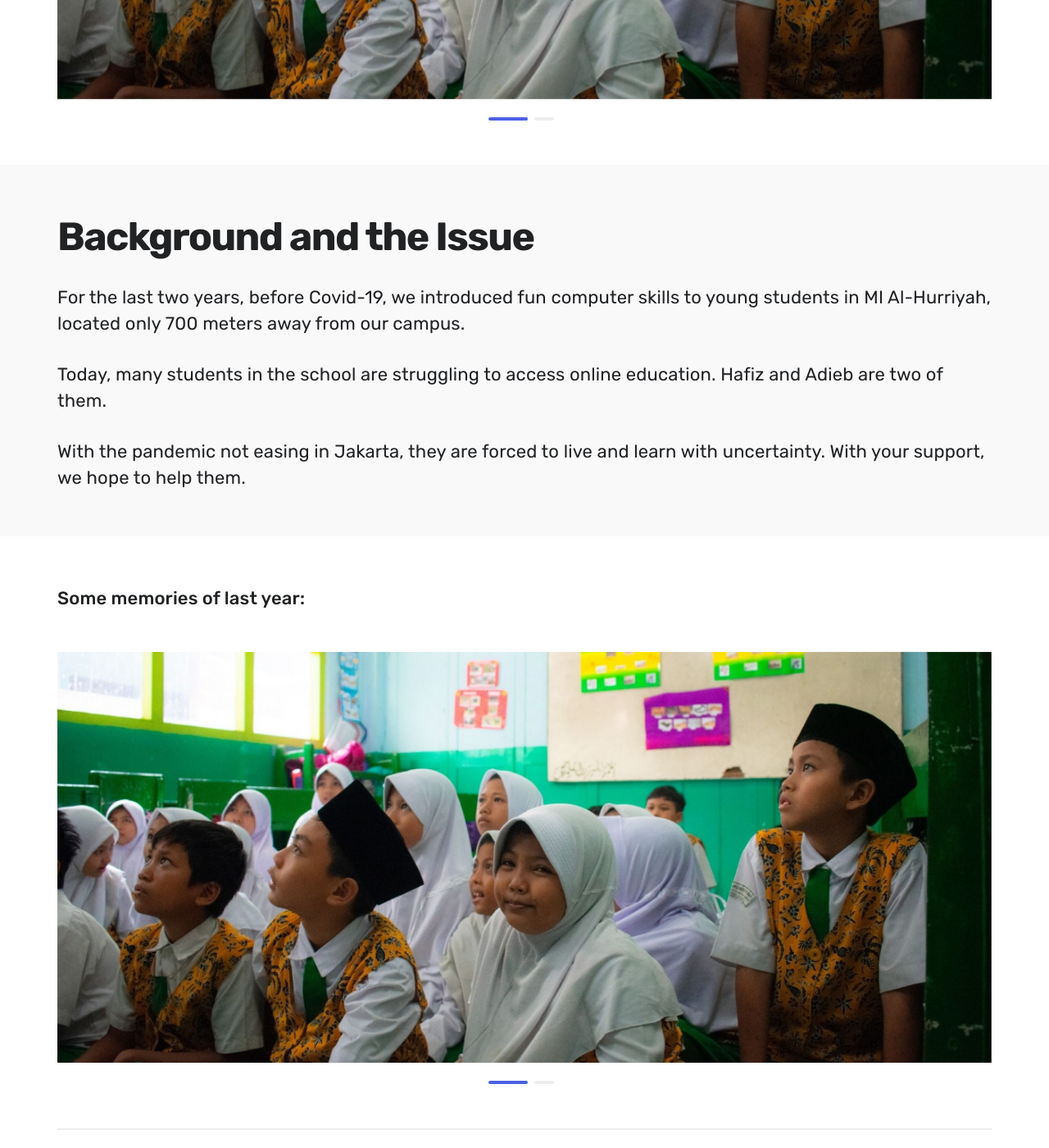
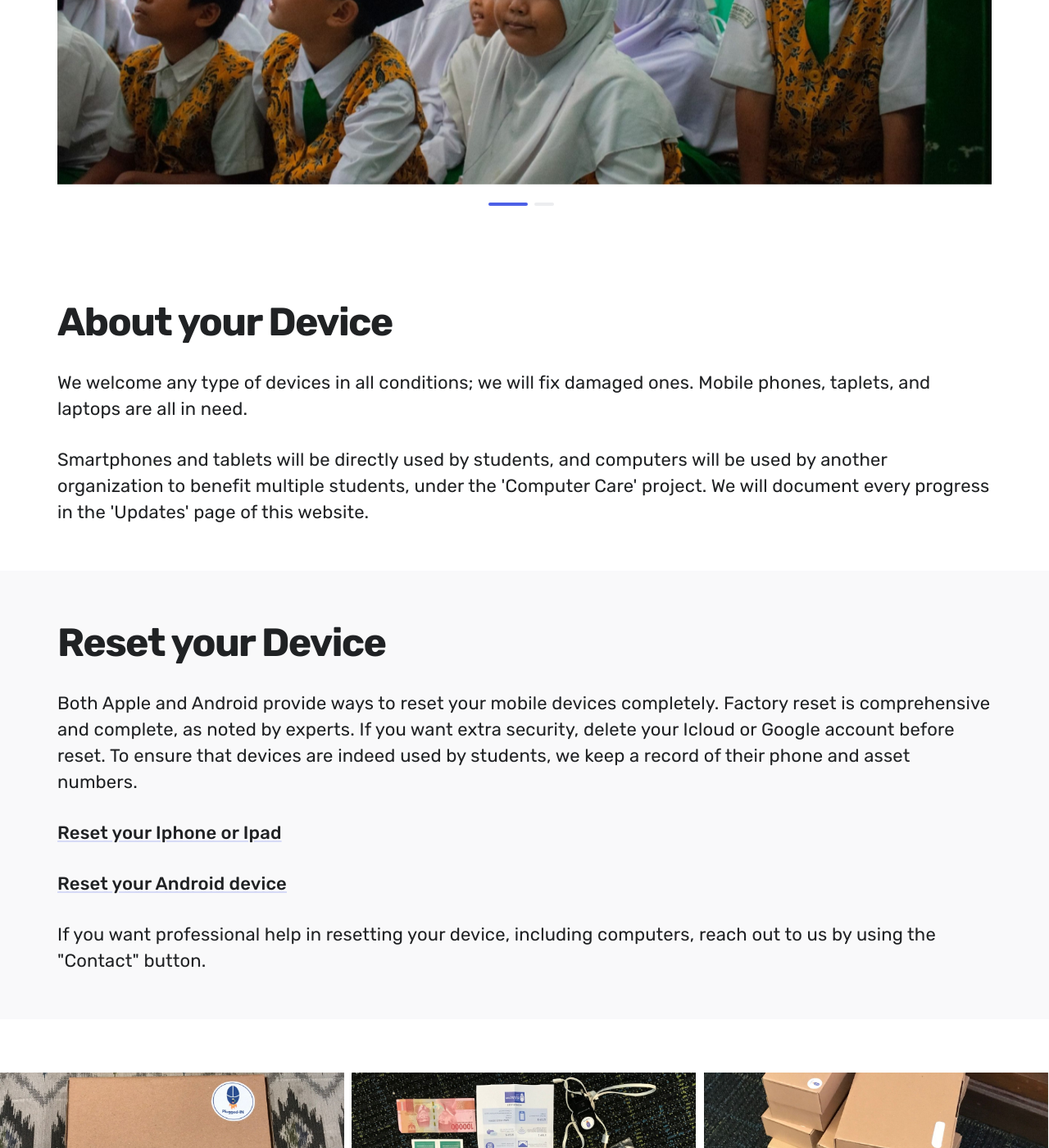
Before and after one commit to SangwookCheon/pluggedin, a Jekyll site: the page built from donate/index.html, in a window 1280 px wide and 1400 px high, scrolled down 1529 px. Shown: the whole window at 82% size. Built offline with Jekyll 4.4.1, drawn with Linux system fonts in a browser that asks for light colours; nearby versions of some CDN libraries; some of the changed text lies outside the part shown.

Commit message:
Update Donate Page.

```diff
--- a/donate/index.html
+++ b/donate/index.html
@@ -1,7 +1,7 @@
 ---
 layout: default
-title: Donate
-description: Used mobile devices, computers, or money for data plans.
+overtitle: Help the Unplugged
+title: Donate for Students
 featured_image: /images/social.jpg
 ---
 
@@ -30,7 +30,7 @@
 				<p class="project__subtitle subtitle--light">For students of Al-Hurriyah, providing mobile data plans can help them focus on studying, not on thinking about what necessities to sacrifice every week.</p>
 				<p class="project__subtitle subtitle--light">As a student organization, we are dependent on your support. We hope to provide Rp.100,000 each month to every student who receives a device from us, and we also need funding to fix damaged devices. </p>
 				<p class="project__subtitle subtitle--light">However small the amount, we ask you to donate on Kita Bisa today.</p>
-				<p><a href="#" class="hero__cta button--fill contact-trigger js-contact">Visit Kita Bisa</a></p>
+				<p><a href="https://kitabisa.com/campaign/bantumialhurriyah" class="hero__cta button--fill">Visit Kita Bisa</a></p>
 		</div>
 	</section>
 
@@ -51,76 +51,25 @@
 
 		</div>
 
+    <section class="transparent-container">
+      <div class="wrap grid">
+          <h2>About your Device</h2>
+          <p class="project__subtitle subtitle--light">We welcome any type of devices in all conditions; we will fix damaged ones. Mobile phones, taplets, and laptops are all in need.</p>
+          <p class="project__subtitle subtitle--light">Smartphones and tablets will be directly used by students, and computers will be used by another organization to benefit multiple students, under the 'Computer Care' project. We will document every progress in the 'Updates' page of this website.</p>
+      </div>
+    </section>
+
     <section class="colored-container">
       <div class="wrap grid">
-          <h2>Background and the Issue</h2>
-          <p class="project__subtitle subtitle--light">For the last two years, before Covid-19, we introduced fun computer skills to young students in MI Al-Hurriyah, located only 700 meters away from our campus.</p>
-          <p class="project__subtitle subtitle--light">Today, many students in the school are struggling to access online education. Hafiz and Adieb are two of them.</p>
-          <p class="project__subtitle subtitle--light">With the pandemic not easing in Jakarta, they are forced to live and learn with uncertainty. With your support, we hope to help them.</p>
+				<h2>Reset your Device</h2>
+        <p class="project__subtitle subtitle--light">Both Apple and Android provide ways to reset your mobile devices completely. Factory reset is comprehensive and complete, as noted by experts. If you want extra security, delete your Icloud or Google account before reset. To ensure that devices are indeed used by students, we keep a record of their phone and asset numbers.</p>
+        <p class="project__subtitle subtitle--light"> <a href="https://support.apple.com/en-us/HT201351">Reset your Iphone or Ipad</a></p>
+				<p class="project__subtitle subtitle--light"> <a href="https://support.google.com/android/answer/6088915?hl=en">Reset your Android device</a></p>
+				<p class="project__subtitle subtitle--light">If you want professional help in resetting your device, including computers, reach out to us by using the "Contact" button.</p>
       </div>
     </section>
 
     <section class="transparent-container">
-      <div class="wrap grid">
-        <p class="project__subtitle subtitle" style="">Some memories of last year:</p>
-        <br>
-      </div>
-
-      <div class="wrap">
-
-        {% include post-components/gallery.html
-          columns = 1
-          full_width = true
-          images = "/images/projects/htu-5.jpg, /images/projects/htu-6.jpg
-          "
-        %}
-
-      </div>
-
-      <div class="wrap grid">
-        <hr>
-        <p class="project__subtitle subtitle" style="">Now, students are staying home without enough resources to continue learning online. Hear the story of Hafiz and Adieb:</p>
-        <br>
-      </div>
-
-      <div class="wrap grid">
-        <div class="row">
-          <div class="column landing_left_1">
-            <img src="/images/help-the-unplugged/htu-student-1.jpg" alt="" style="border-radius: 15px;">
-          </div>
-
-          <div class="column landing_right_1">
-            <p class="project__subtitle subtitle--light" style="">Now, hear the difficulties faced by Hafiz and Adieb:</p>
-          </div>
-        </div>
-
-        <div class="row">
-          <div class="column landing_left_1">
-            <p class="project__subtitle subtitle--light" style="">Now, hear the difficulties faced by Hafiz and Adieb:</p>
-          </div>
-
-          <div class="column landing_right_1">
-            <img src="/images/help-the-unplugged/htu-student-2.jpg" alt="" style="border-radius: 15px;">
-          </div>
-        </div>
-
-      </div>
-
-    </section>
-
-    <section class="colored-container">
-      <div class="wrap grid">
-          <h2>The Power of Used Devices</h2>
-          <p class="project__subtitle subtitle--light">An old mobile device left in our drawer can mean so much for a family and a student in need. </p>
-          <p class="project__subtitle subtitle--light">Imagine a student using your device every day to access online education, finally able to attend classes on time. </p>
-          <p class="project__subtitle subtitle--light">Certainly, it will take some time to donate a device in this pandemic situation. But your effort can potentially enable months or even years of sustainable learning.</p>
-          <h3>Wait!</h3>
-          <p class="project__subtitle subtitle--light">If you are concerned about privacy issues with your old device, please read our comprehensive guide on the "Donate" page.</p>
-      </div>
-    </section>
-
-    <section class="transparent-container">
-      <div class="wrap">
 
 			{% include post-components/gallery.html
 				columns = 3
@@ -129,17 +78,14 @@
 				"
 			%}
 
-      </div>
       <div class="wrap grid">
-          <h2>Device - School - Student</h2>
-
-          <p class="project__subtitle subtitle--light">Your device will be set as the property of MI-Alhurriyah, allowing teachers to use your donations for any situation in the future, not just COVID-19.</p>
-          <p class="project__subtitle subtitle--light">We have set up a system to manage all devices without infringing upon students' privacy to address your security or privacy concerns.</p>
-          <br>
-      </div>
-
-      <div class="wrap">
-        <a href="#" class="hero__cta button--fill">Donate Now - Device or Monetary Support</a>
+          <h2>Drop off at JIS</h2>
+          <p class="project__subtitle subtitle--light">Deliver your device(s) to the JIS High School Terogong Gate using any delivery method, such as Gojek and your personal car. JIS Security will kindly handle your donation. Please support us by covering delivery fee :)</p>
+					<p class="project__subtitle subtitle--light">Write down your full name and "Plugged-IN" on the delivery so that we can record you, unless you want to be anonymous.</p>
+          <p class="project__subtitle subtitle"><strong>Jl. Terogong Raya No.33, RT.3/RW.6, Cilandak Bar., Kec. Cilandak, Kota Jakarta Selatan, Daerah Khusus Ibukota Jakarta 12430</strong></p>
+					<h2>Doorstep Pickup</h2>
+          <p class="project__subtitle subtitle--light">We can pick up your donation at your doorstep or lobby. No need to deliver yourself! Fill out the form, and we will contact you for a proper date and time.</p>
+					<p><a href="https://docs.google.com/forms/d/e/1FAIpQLSceKvA3Vx7TF35fvgqjdKWYfnQQd90DIk4ZK3CeCCYIyUzxPw/viewform?usp=sf_link" class="hero__cta button--fill">Doorstep Form</a></p>
       </div>
     </section>
 
--- a/index.html
+++ b/index.html
@@ -26,7 +26,7 @@
 		</div>
 	</section>
 
-	<section class="transparent-container">
+	<section class="colored-container-2">
 		<div class="wrap grid">
 				<h3>> Support Us Financially</h3>
 				<p class="project__subtitle subtitle--light">For students of Al-Hurriyah, providing mobile data plans can help them focus on studying, not on thinking about what necessities to sacrifice every week.</p>
```
Lines whose indentation alone changed are shown as unchanged.
